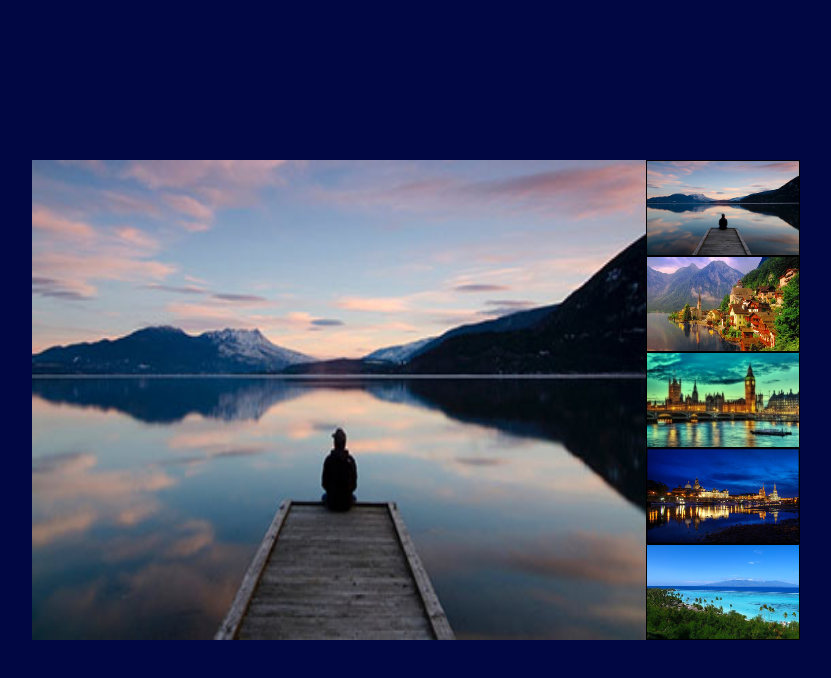
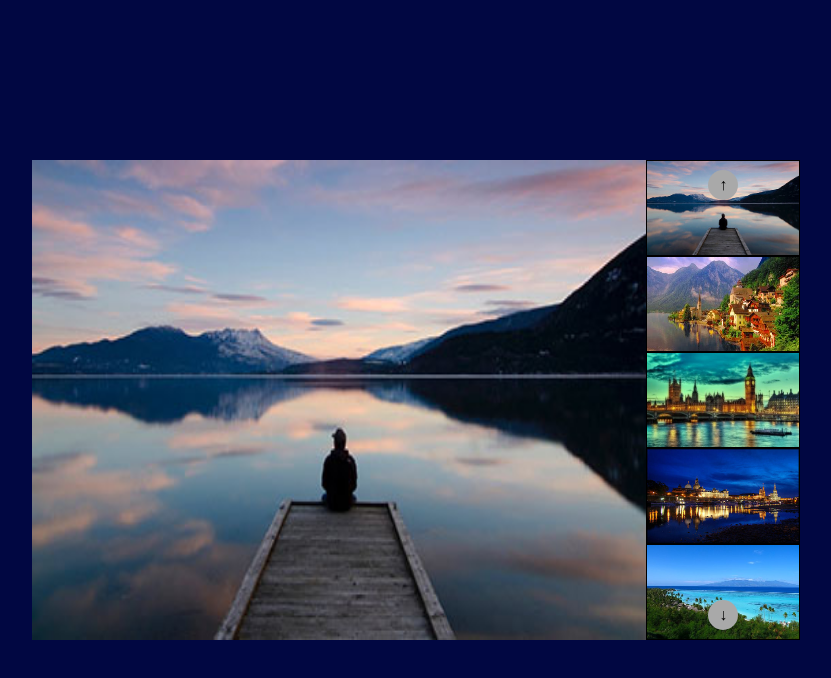
Before and after one commit to Sergjio97/js-array-carousel, a plain HTML site: page index.html in a window 1280 px wide. Shown: the whole page, without its empty margins (224-1055 px from the left). Drawn offline with Linux system fonts and the light colour scheme.

Commit message:
end struttura statica

```diff
--- a/css/style.css
+++ b/css/style.css
@@ -37,6 +37,7 @@
     width: 20%;
     height: 100%;
     background-color: lightslategrey;
+    position: relative;
 }
 
 .item {
@@ -50,3 +51,31 @@
     height: 100%;
     width: 100%;
 }
+
+.top-arr {
+    width: 30px;
+    height: 30px;
+    background-color: darkgray;
+    border-radius: 50%;
+    text-align: center;
+    line-height: 30px;
+    position: absolute;
+    top: 10px;
+    left: 50%;
+    transform: translateX(-50%);
+
+}
+
+.bottom-arr {
+    width: 30px;
+    height: 30px;
+    background-color: darkgray;
+    border-radius: 50%;
+    text-align: center;
+    line-height: 30px;
+    position: absolute;
+    bottom: 10px;
+    left: 50%;
+    transform: translateX(-50%);
+
+}
--- a/index.html
+++ b/index.html
@@ -25,6 +25,7 @@
             <div class="items-box">
 
                 <div class="item">
+                    <div class="top-arr">&uarr;</div>
                     <img src="img/01.jpg" alt="">
                 </div>
                 <div class="item">
@@ -37,6 +38,7 @@
                     <img src="img/04.jpg" alt="">
                 </div>
                 <div class="item">
+                    <div class="bottom-arr">&darr;</div>
                     <img src="img/05.jpg" alt="">
                 </div>
 
```
